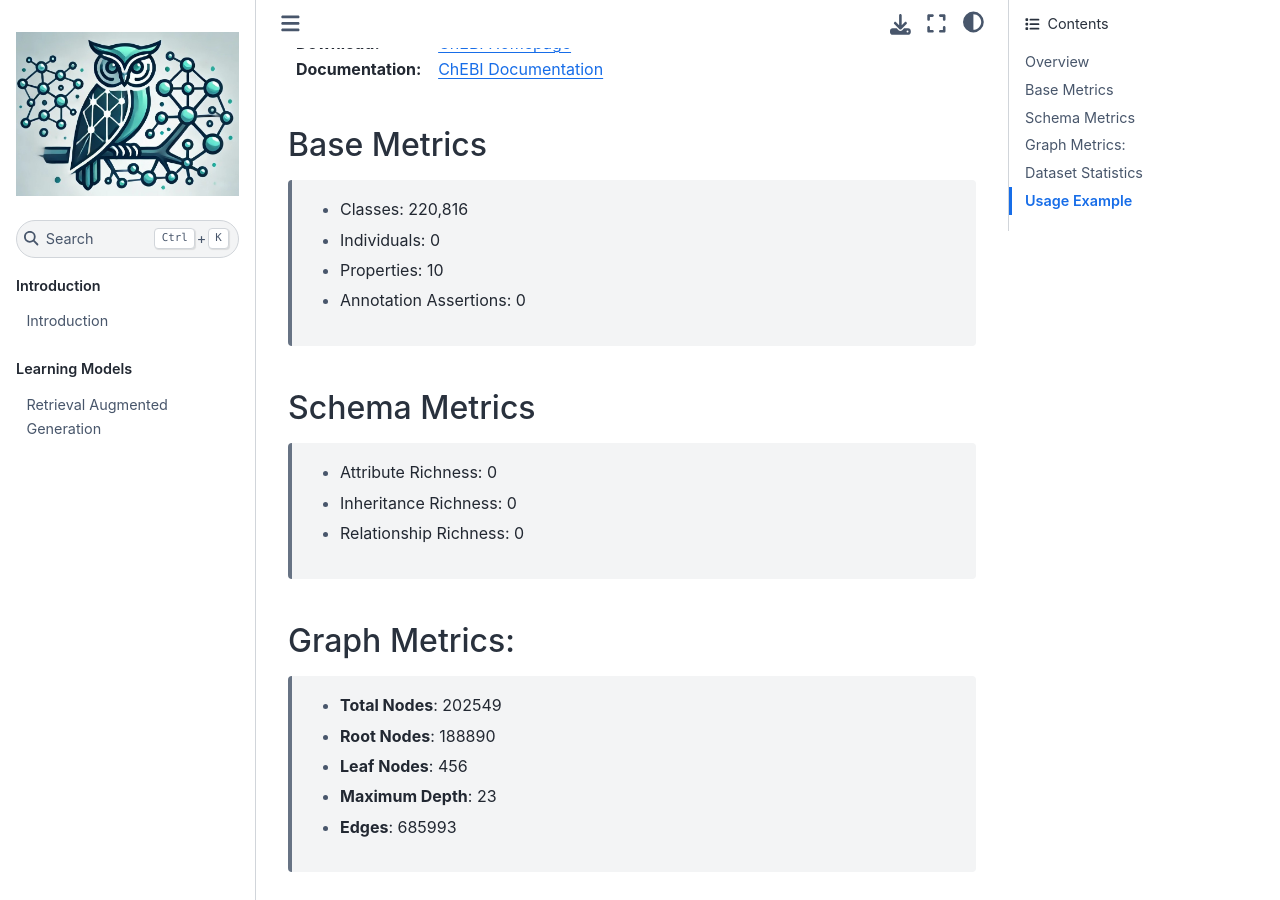
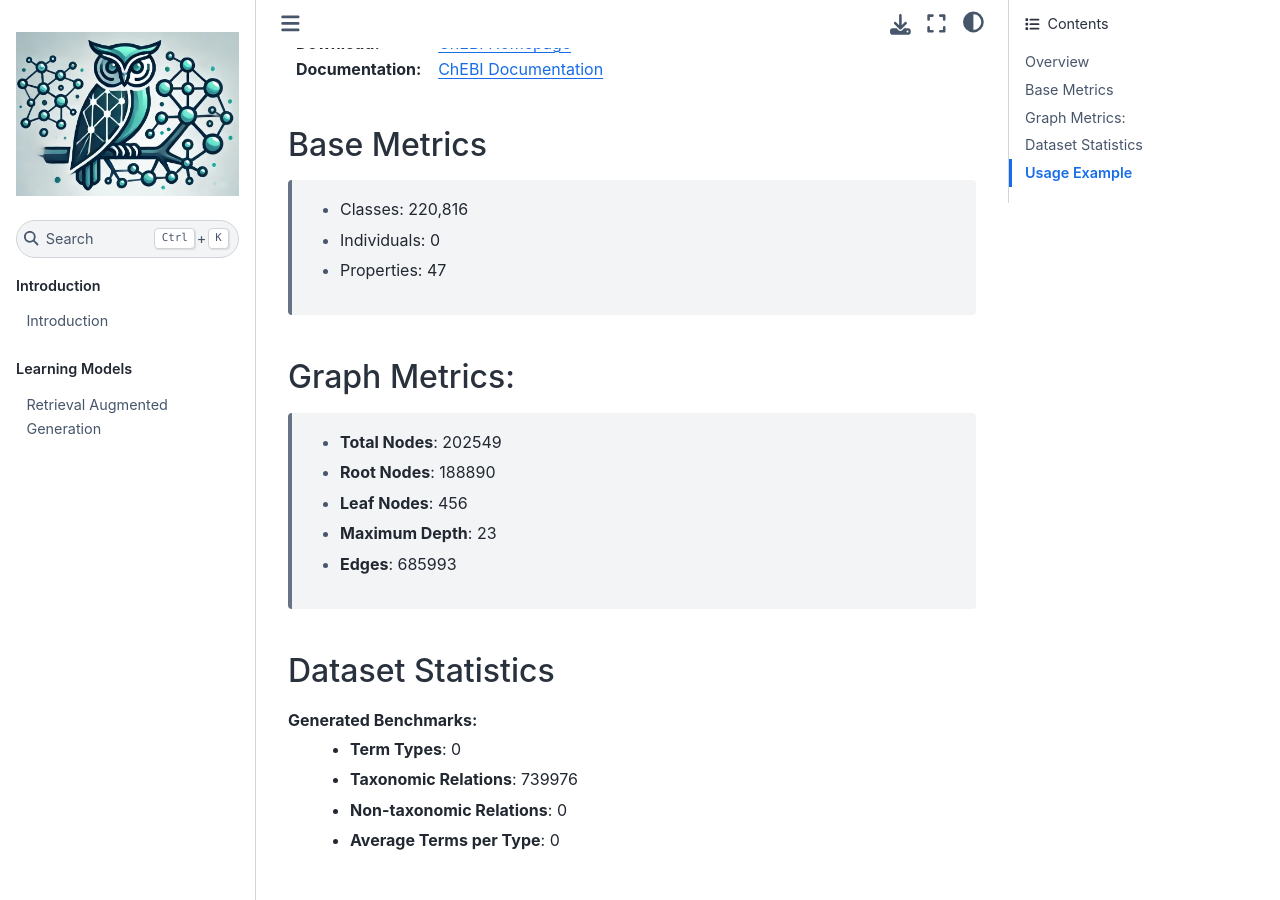
Before and after one commit to sciknoworg/OntoLearner, a Sphinx documentation site: the page built from docs/source/benchmarking/chebi_ontology.rst, in a window 1280 px wide and 900 px high, scrolled down 646 px. Built offline with Sphinx 7.4.7 and the Sphinx Book theme 1.1.4, drawn with Linux system fonts in a browser that asks for light colours; pages that are not in the unit, such as notebooks, are missing from menus.

```diff
--- a/docs/source/benchmarking/chebi_ontology.rst
+++ b/docs/source/benchmarking/chebi_ontology.rst
@@ -25,14 +25,7 @@
 ---------------
     - Classes: 220,816
     - Individuals: 0
-    - Properties: 10
-    - Annotation Assertions: 0
-
-Schema Metrics
----------------
-    - Attribute Richness: 0
-    - Inheritance Richness: 0
-    - Relationship Richness: 0
+    - Properties: 47
 
 Graph Metrics:
 ------------------
--- a/docs/source/index.rst
+++ b/docs/source/index.rst
@@ -102,6 +102,7 @@
     benchmarking/ncit.rst
     benchmarking/edam.rst
     benchmarking/uo.rst
+    benchmarking/cheminf.rst
     integration/huggingface_hub.rst
 
 
```
Also changed, not shown: docs/source/benchmarking/cheminf.rst (added, +58 -0 lines), 1 other file.
